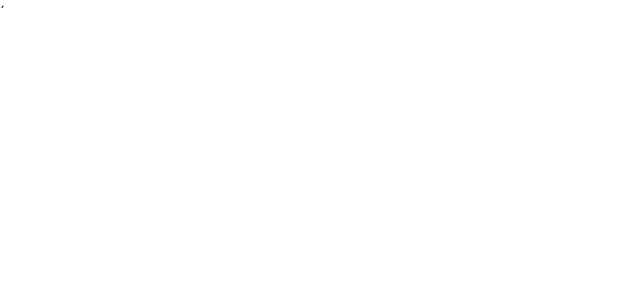
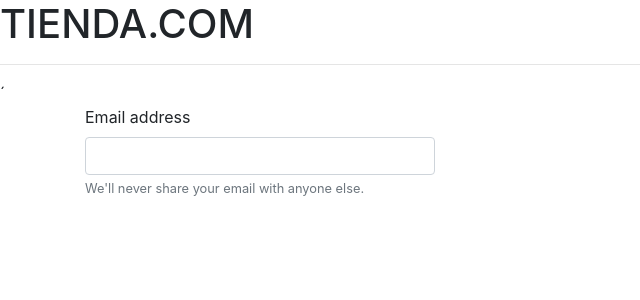
Before and after one commit to Frankmauro2000/TallerRefuerzo, a PHP site: page / in a window 1280 px wide. Before the commit the part shown is almost empty. Shown: the top 300 px of the page, without its empty margins (0-640 px from the left). Run offline with PHP 8.4, Linux system fonts and the light colour scheme.

Commit message:
Creacion de formulario

```diff
--- a/index.php
+++ b/index.php
@@ -8,9 +8,23 @@
 </head>
 <body>
     <header>
+    <h1>TIENDA.COM</h1>
+    <hr>
     </header>  ´
 
     <main>
+        <div class="container">
+             <div class="row">
+                 <div class="col-4">
+                      <form action="">
+                      <div class="form-group">
+                        <label for="exampleInputEmail1">Email address</label>
+                        <input type="email" class="form-control" id="exampleInputEmail1" aria-describedby="emailHelp">
+                        <small id="emailHelp" class="form-text text-muted">We'll never share your email with anyone else.</small>
+  </div>
+
+                     </form>
+    </div>
     </main>
 
      <footer>
```
